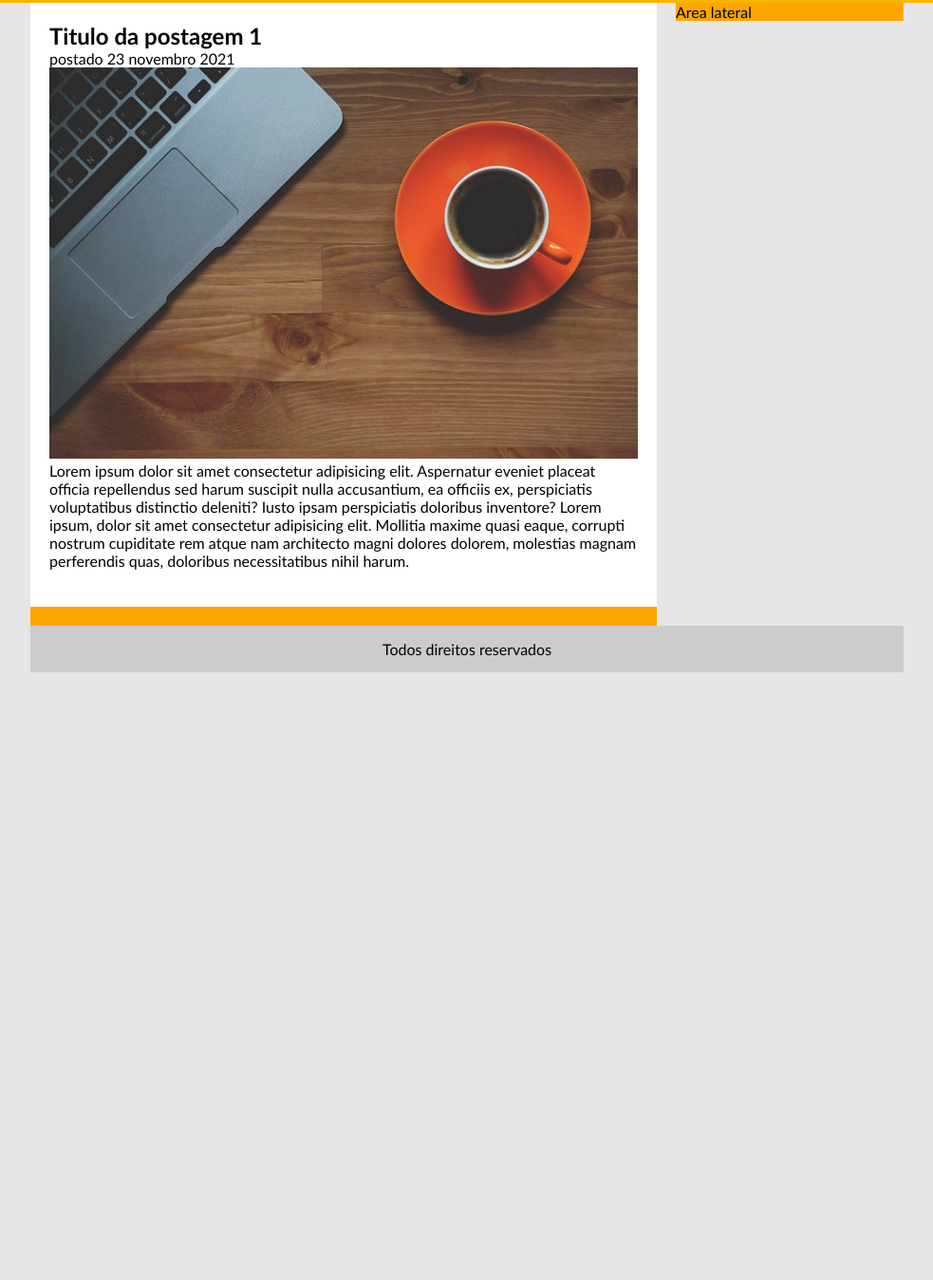
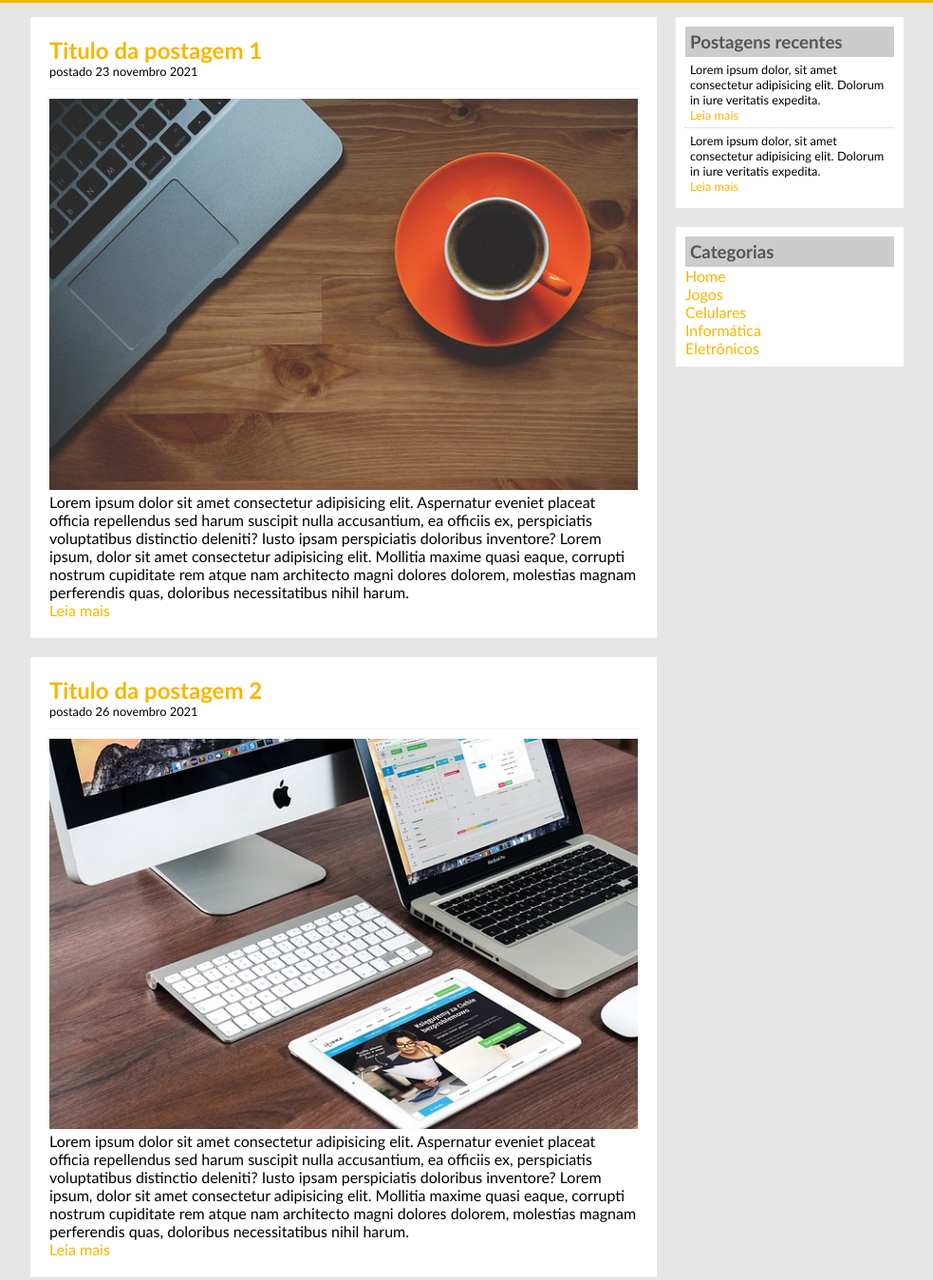
Before and after one commit to Thiago-Petrachini/Projeto-TecBlog, a plain HTML site: page index.html in a window 1280 px wide. Shown: the part 134-1482 px from the top of the page at 95% size, without its empty margins (148-1131 px from the left). Before the commit the page ends 842 px from the top, so only its background shows below. Drawn offline with Linux system fonts and the light colour scheme.

Commit message:
Atualizando arquivo

```diff
--- a/css/estilo.css
+++ b/css/estilo.css
@@ -26,11 +26,7 @@ body {
 #area-principal {
   width: 920px;
   margin: 0 auto;
-}
-
-#area-postagens,
-#area-lateral {
-  background: orange;
+  padding: 15px;
 }
 
 #area-postagens {
@@ -49,6 +45,18 @@ body {
   background: white;
 }
 
+.conteudo-lateral {
+  background: white;
+  padding: 10px;
+  margin-bottom: 20px;
+}
+
+.postagem-lateral {
+  font-size: 0.8em;
+  padding: 5px;
+  border-bottom: 1px dotted #ccc;
+}
+
 #rodape {
   clear: both;
   text-align: center;
@@ -63,13 +71,23 @@ a {
 
 a:link,
 a:visited {
+  color: #f7b600;
+}
+
+a:hover {
+  text-decoration: underline;
+}
+
+#area-cabeçalho a:link,
+#area-cabeçalho a:visited {
   color: #fff;
   padding: 8px;
 }
 
-a:hover {
+#area-cabeçalho a:hover {
   color: #f7b600;
   background: #fff;
+  text-decoration: none;
 }
 
 /* FORMATAÇÕES EM GERAL */
@@ -78,6 +96,24 @@ h1 {
   font-size: 2.5em;
 }
 
+h2 {
+  color: #f7b600;
+}
+
+h3 {
+  color: #565656;
+  background: #ccc;
+  padding: 5px;
+}
+
 .branco {
   color: white;
 }
+
+.data-postagem {
+  font-size: 0.8em;
+  border-bottom: 1px solid #f4f4f4;
+  padding-bottom: 10px;
+  margin-bottom: 10px;
+  display: block;
+}
--- a/index.html
+++ b/index.html
@@ -21,30 +21,75 @@
     </div>
 
     <div id="area-principal">
-
       <div id="area-postagens">
-
         <!-- abertura postagem -->
         <div class="postagem">
           <h2>Titulo da postagem 1</h2>
-          <span>postado 23 novembro 2021</span>
-          <img width="620px" src="imagens/imagem1.jpg">
+          <span class="data-postagem">postado 23 novembro 2021</span>
+          <img width="620px" src="imagens/imagem1.jpg" />
           <p>
-            Lorem ipsum dolor sit amet consectetur adipisicing elit. Aspernatur eveniet placeat officia repellendus sed harum suscipit nulla accusantium, ea officiis ex, perspiciatis voluptatibus distinctio deleniti? Iusto ipsam perspiciatis doloribus inventore?  Lorem ipsum, dolor sit amet consectetur adipisicing elit. Mollitia maxime quasi eaque, corrupti nostrum cupiditate rem atque nam architecto magni dolores dolorem, molestias magnam perferendis quas, doloribus necessitatibus nihil harum.
+            Lorem ipsum dolor sit amet consectetur adipisicing elit. Aspernatur
+            eveniet placeat officia repellendus sed harum suscipit nulla
+            accusantium, ea officiis ex, perspiciatis voluptatibus distinctio
+            deleniti? Iusto ipsam perspiciatis doloribus inventore? Lorem ipsum,
+            dolor sit amet consectetur adipisicing elit. Mollitia maxime quasi
+            eaque, corrupti nostrum cupiditate rem atque nam architecto magni
+            dolores dolorem, molestias magnam perferendis quas, doloribus
+            necessitatibus nihil harum.
           </p>
           <a href="">Leia mais</a>
         </div>
         <!-- fechamento postagem -->
 
+        <!-- abertura postagem -->
+        <div class="postagem">
+          <h2>Titulo da postagem 2</h2>
+          <span class="data-postagem">postado 26 novembro 2021</span>
+          <img width="620px" src="imagens/imagem2.jpg" />
+          <p>
+            Lorem ipsum dolor sit amet consectetur adipisicing elit. Aspernatur
+            eveniet placeat officia repellendus sed harum suscipit nulla
+            accusantium, ea officiis ex, perspiciatis voluptatibus distinctio
+            deleniti? Iusto ipsam perspiciatis doloribus inventore? Lorem ipsum,
+            dolor sit amet consectetur adipisicing elit. Mollitia maxime quasi
+            eaque, corrupti nostrum cupiditate rem atque nam architecto magni
+            dolores dolorem, molestias magnam perferendis quas, doloribus
+            necessitatibus nihil harum.
+          </p>
+          <a href="">Leia mais</a>
+        </div>
+        <!-- fechamento postagem -->
       </div>
       <div id="area-lateral">
-        Area lateral
+        <div class="conteudo-lateral">
+          <h3>Postagens recentes</h3>
+          <div class="postagem-lateral">
+            <p>
+              Lorem ipsum dolor, sit amet consectetur adipisicing elit. Dolorum
+              in iure veritatis expedita.
+            </p>
+            <a href="">Leia mais</a>
+          </div>
+          <div class="postagem-lateral" style="border-bottom: none">
+            <p>
+              Lorem ipsum dolor, sit amet consectetur adipisicing elit. Dolorum
+              in iure veritatis expedita.
+            </p>
+            <a href="">Leia mais</a>
+          </div>
+        </div>
+
+        <div class="conteudo-lateral">
+          <h3>Categorias</h3>
+          <a href="index.html">Home</a><br>
+          <a href="jogos.html">Jogos</a><br>
+          <a href="celulares.html">Celulares</a><br>
+          <a href="informatica.html">Informática</a><br>
+          <a href="eletronicos.html">Eletrônicos</a><br>
+        </div>
       </div>
 
-      <div id="rodape">
-        Todos direitos reservados
-      </div>
-
+      <div id="rodape">Todos direitos reservados</div>
     </div>
   </body>
 </html>
```
